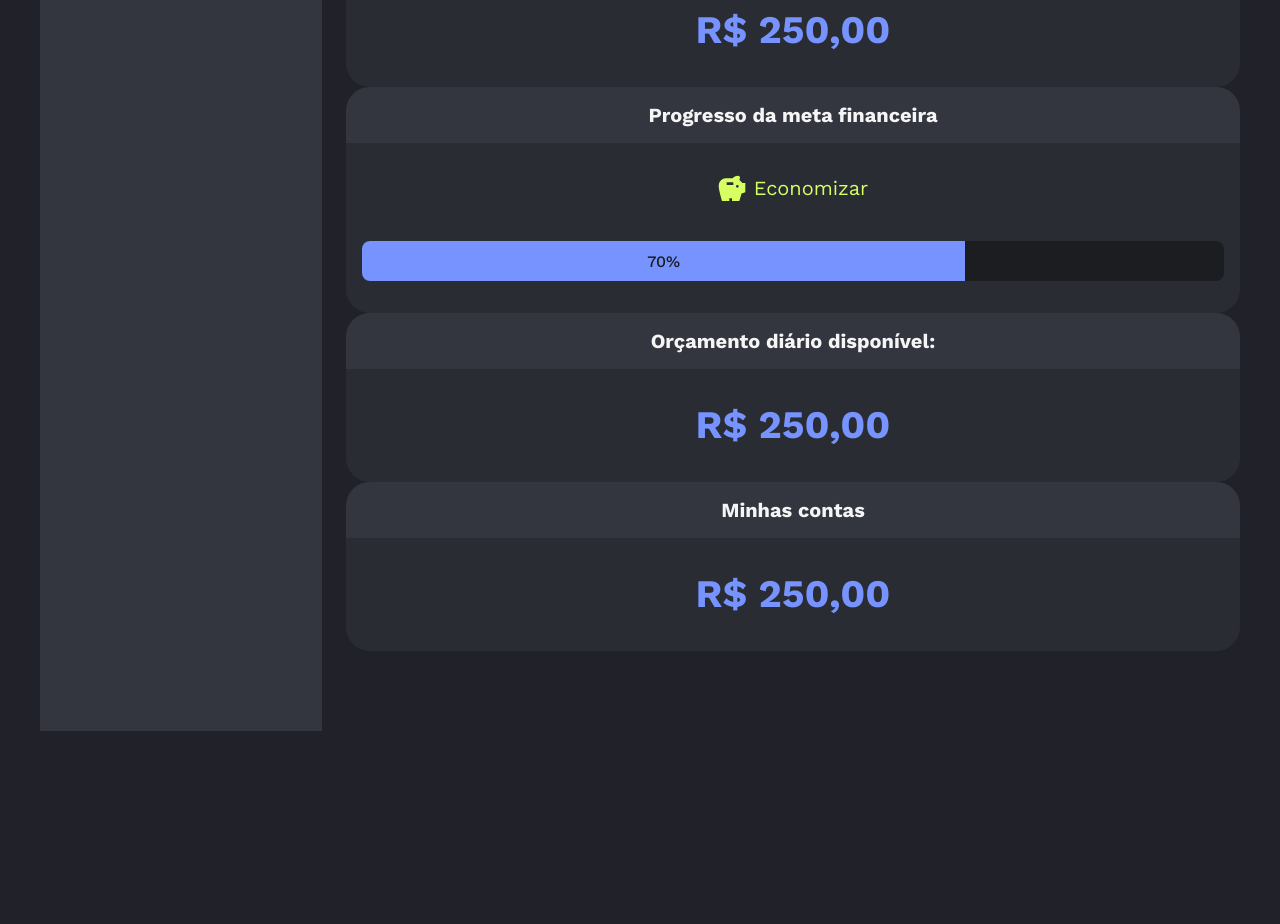
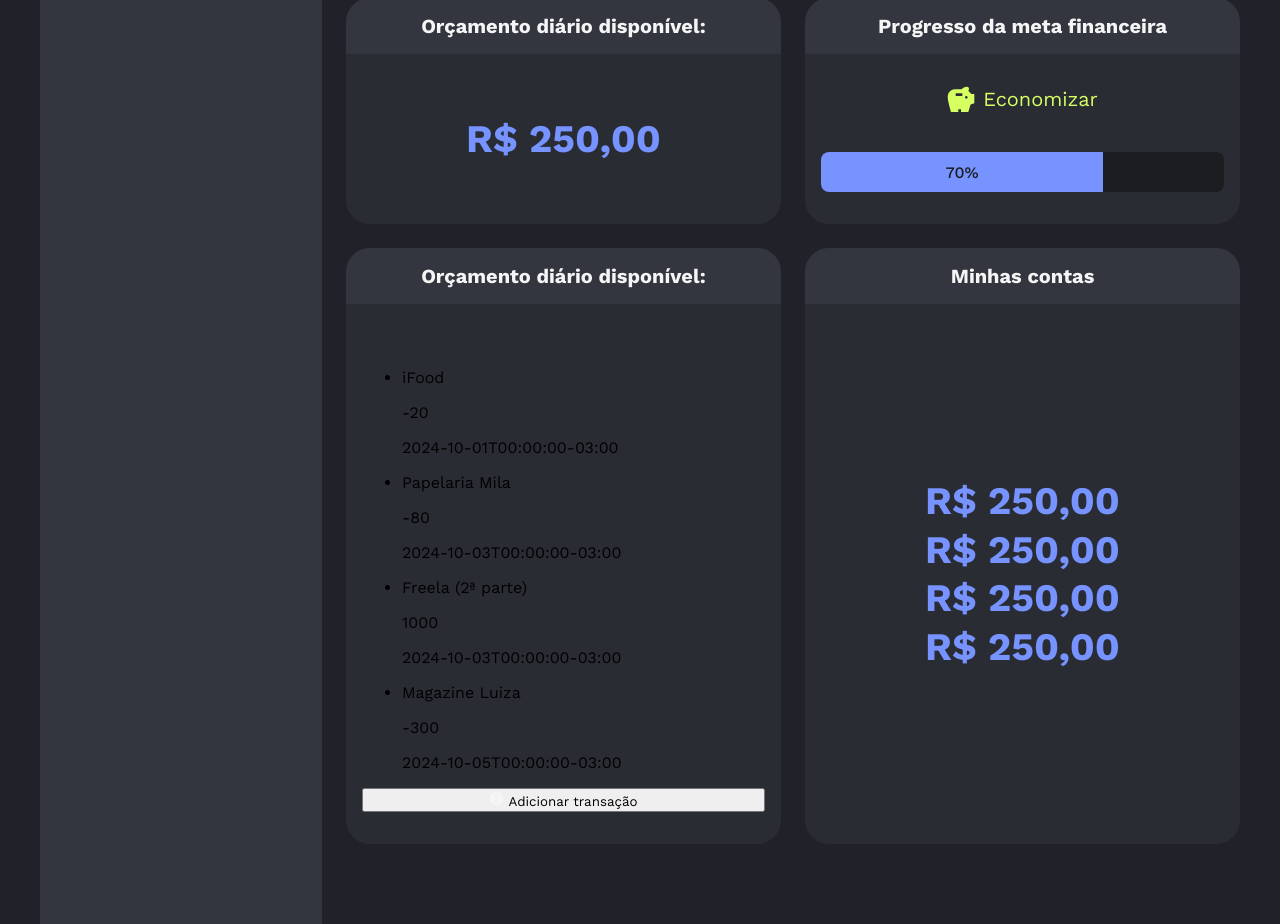
Before and after one commit to Rowrias/poupapp, a React (Vite) app: page / in a window 1280 px wide. Shown: the part 266-1190 px from the top of the page. Before the commit the page ends 997 px from the top, so only its background shows below. Built offline with nearby package versions, Linux system fonts and the light colour scheme.

Commit message:
01.Utilizando o CSS Modules
- Grid para os cards
- Listando transações

```diff
--- a/src/App.jsx
+++ b/src/App.jsx
@@ -5,7 +5,10 @@ import { DailyBudget } from './components/DailyBudget'
 import { Main } from './components/Main'
 import { SavingStatus } from './components/SavingsStatus'
 import { Searchinput } from './components/SearchInput'
+import { Transactions } from './components/Transactions'
 import { Typography } from './components/Typography'
+
+import styles from './app.module.css'
 
 function App() {
 
@@ -15,6 +18,7 @@ function App() {
       <Aside />
 
       <Main>
+        <div className={styles.container}>
           <Searchinput />
 
           <div>
@@ -26,7 +30,7 @@ function App() {
             </Typography>
           </div>
 
-        <section>
+          <section className={styles.grid}>
             <Card>
               <Card.Header>
                 Orçamento diário disponível:
@@ -50,7 +54,7 @@ function App() {
                 Orçamento diário disponível:
               </Card.Header>
               <Card.Body>
-              <DailyBudget value={250} />
+                <Transactions />
               </Card.Body>
             </Card>
 
@@ -60,10 +64,13 @@ function App() {
               </Card.Header>
               <Card.Body>
                 <DailyBudget value={250} />
+                <DailyBudget value={250} />
+                <DailyBudget value={250} />
+                <DailyBudget value={250} />
               </Card.Body>
             </Card>
           </section>
-
+        </div>
       </Main>
 
     </Container>
--- /dev/null
+++ b/src/app.module.css
@@ -0,0 +1,12 @@
+.container {
+    display: flex;
+    flex-direction: column;
+    gap: 40px;
+}
+
+.grid {
+    display: grid;
+    align-items: stretch;
+    gap: 24px;
+    grid-template-columns: repeat(2, 1fr);
+}
--- /dev/null
+++ b/src/components/Button/index.jsx
@@ -0,0 +1,7 @@
+export const Button = ({ children, ...props }) => {
+    return (
+        <button {...props}>
+            {children}
+        </button>
+    )
+}
--- a/src/components/Card/card.module.css
+++ b/src/components/Card/card.module.css
@@ -1,6 +1,8 @@
 .card {
     background-color: var(--neutral-surface);
     border-radius: 24px;
+    display: flex;
+    flex-direction: column;
 }
 
 .header {
@@ -17,4 +19,8 @@
 
 .body {
     padding: 32px 16px;
+    flex-grow: 1;
+    display: flex;
+    flex-direction: column;
+    justify-content: center;
 }
--- /dev/null
+++ b/src/components/TransactionItem/index.jsx
@@ -0,0 +1,15 @@
+import styles from './transactionitem.module.css'
+
+export const TransactionItem = ({ item }) => {
+    return (
+        <div className={styles}>
+            <div>
+                <p>{item.description}</p>
+                <p>{item.value}</p>
+            </div>
+            <div>
+                {item.date}
+            </div>
+        </div>
+    )
+}
--- /dev/null
+++ b/src/components/Transactions/index.jsx
@@ -0,0 +1,50 @@
+import { Button } from '../Button'
+import { IconCurrency } from '../icons'
+import { TransactionItem } from '../TransactionItem'
+
+import styles from './transactions.module.css'
+
+
+export const Transactions = () => {
+
+    const items = [
+        {
+            "description": "iFood",
+            "value": -20,
+            "date": "2024-10-01T00:00:00-03:00"
+        },
+        {
+            "description": "Papelaria Mila",
+            "value": -80,
+            "date": "2024-10-03T00:00:00-03:00"
+        },
+        {
+            "description": "Freela (2ª parte)",
+            "value": 1000,
+            "date": "2024-10-03T00:00:00-03:00"
+        },
+        {
+            "description": "Magazine Luiza",
+            "value": -300,
+            "date": "2024-10-05T00:00:00-03:00"
+        }
+    ]
+
+    return (
+        <>
+            <ul className={styles}>
+                {items.map((transactionIitem, index) => {
+                    return (
+                        <li key={index}>
+                            <TransactionItem item={transactionIitem}/>
+                        </li>
+                    )
+                })}
+            </ul>
+
+            <Button>
+                <IconCurrency /> Adicionar transação
+            </Button>
+        </>
+    )
+}
```
Also changed, not shown: src/components/TransactionItem/transactionitem.module.css (added), src/components/Transactions/transactions.module.css (added). Lines whose indentation alone changed are shown as unchanged.
